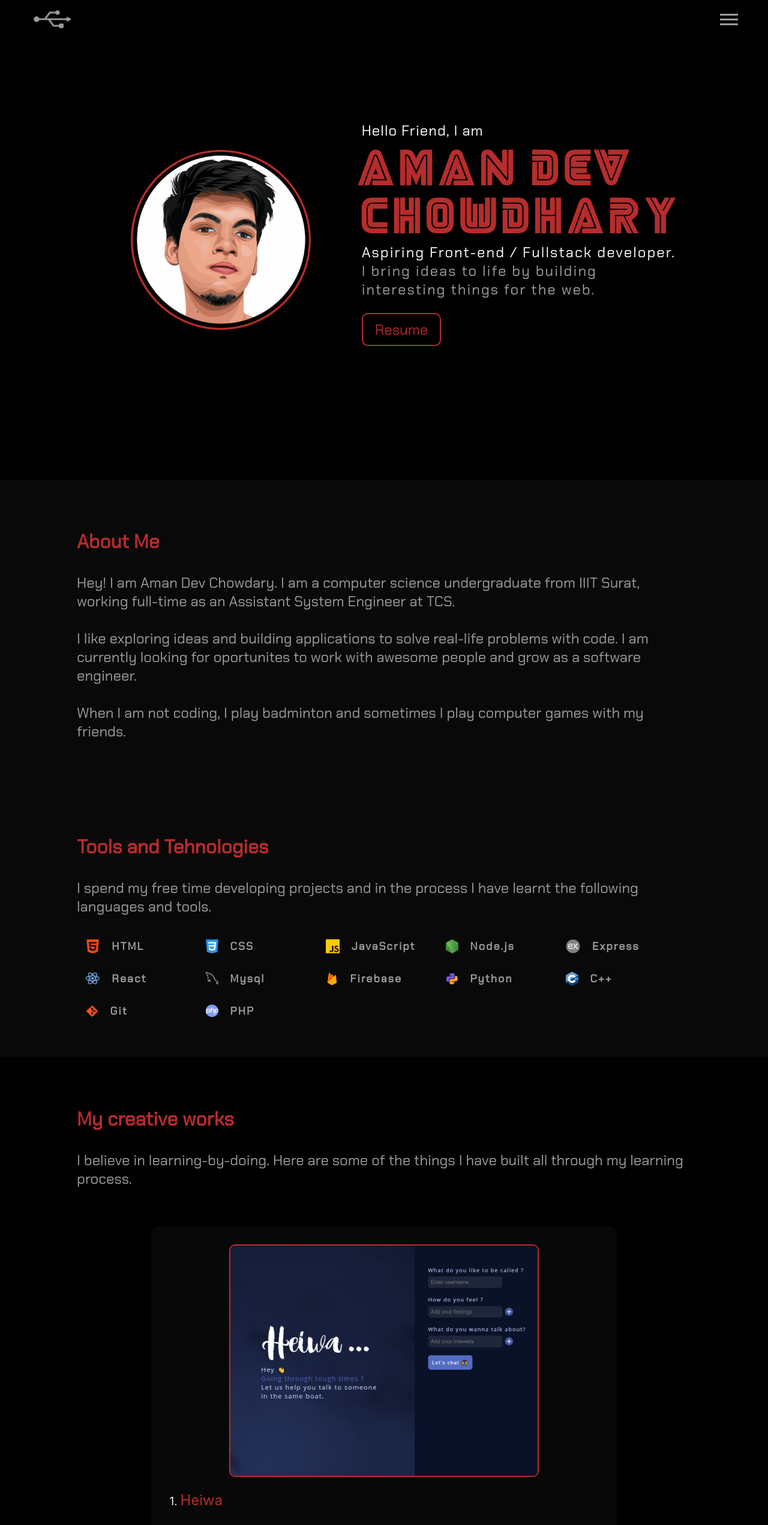
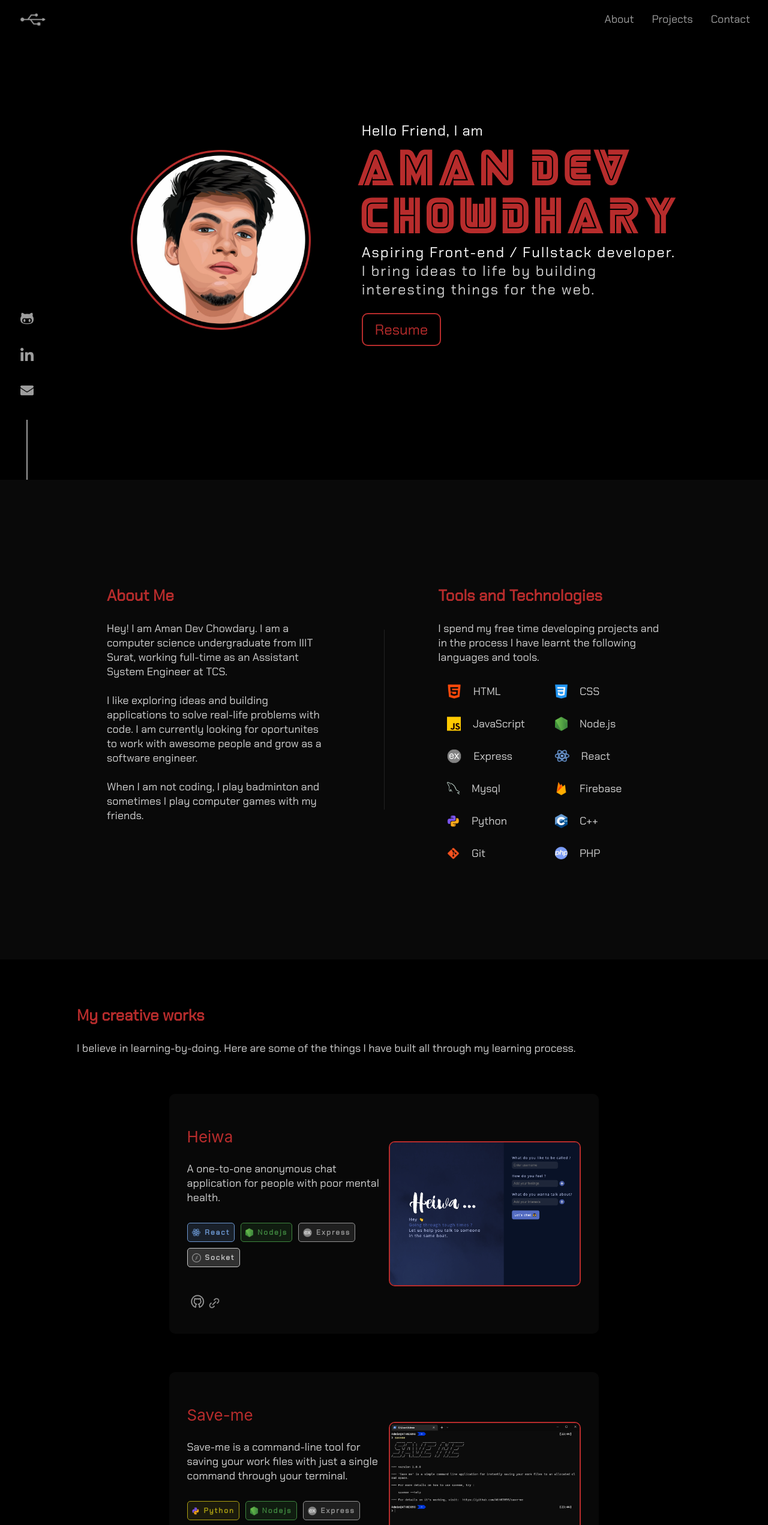
Before and after one commit to AthN3090/portfolio-athn, a React (Create React App) app: page / in a window 1280 px wide. Shown: the top 2543 px of the page at 60% size. Built offline with nearby package versions, Linux system fonts and the light colour scheme.

Commit message:
Font size and responsiveness improvvements

```diff
--- a/src/components/About/About.css
+++ b/src/components/About/About.css
@@ -29,34 +29,43 @@
 .skill-tag{
     font-family: "ChakraPetch";
     font-size: 18px;
-    font-weight: bold;
-    letter-spacing: 2px;
+
+
     padding: 10px 10px;
     /* border: white solid; */
     min-width: 180px;
     display: flex;
     align-items: center;
-    color:#9D9D9D
+    color:#d1d1d1;
 }
 .tag-img{
     height: 24px;
     margin: 5px 20px 5px 5px;
 }
 
-@media only screen and (max-width: 1400px){
+.devider{
+    background-color:#222222;
+     width:1px;
+     margin:150px 40px;
+}
+@media only screen and (max-width: 1024px){
     .intro-container{
-        flex-wrap:wrap;
-        width: 100%;
+        width: 90%;
     }
     .devider{
-        display: none;
+        width: 1px;
+        margin: 100px 0px;
     }
     .about, .tools{
         width: 80%;
     }
 
 }
-@media only screen and (max-width: 600px){
+@media only screen and (max-width: 768px){
+    .intro-container{
+        width: 100%;
+        flex-wrap: wrap;
+    }
     .skills{
         justify-content: space-between;
     }
@@ -65,5 +74,14 @@
         width: 40%;
         font-size: 3vw;
     }
+    .about{
+        margin: 0;
+    }
+    .tools{
+        margin:20px 0px;
+    }
+    .devider{
+        display: none;
+    }
 
 }
--- a/src/components/About/About.js
+++ b/src/components/About/About.js
@@ -16,19 +16,19 @@ function About() {
     <div className="about-container" id="about">
         <div className="intro-container">
             <div className="about">
-                <p style={{color:"#B72C2C", fontWeight: "bold" , fontSize:"32px", fontFamily:"ChakraPetch"}}>About Me</p>
-                <p style={{color:"#9D9D9D", fontSize:"24px", fontFamily:"ChakraPetch"}}>
+                <p style={{color:"#B72C2C", fontWeight: "bold" , fontSize:"26px", fontFamily:"ChakraPetch"}}>About Me</p>
+                <p style={{color:"#d1d1d1", fontSize:"18px", fontFamily:"ChakraPetch"}}>
                 Hey! I am Aman Dev Chowdary. I am a computer science undergraduate from IIIT Surat, working full-time as an Assistant System Engineer at TCS.
                 <br/><br/>I like exploring ideas and building applications to solve real-life problems with code.
                 I am currently looking for oportunites to work with awesome people and grow as a software engineer.
                 <br/><br/>When I am not coding, I play badminton and sometimes I play computer games with my friends.
                 </p>
             </div>
-            <div className="devider"style={{backgroundColor:"#222222", width:"1px", margin:"150px 40px" }}></div>
+            <div className="devider" ></div>
             <div className="tools">
-                <p style={{color:"#B72C2C", fontWeight: "bold" ,fontSize:"32px", fontFamily:"ChakraPetch"}}>
-                Tools and Tehnologies</p>
-                <p style={{color:"#9D9D9D", fontSize:"24px",fontFamily:"ChakraPetch"}}>
+                <p style={{color:"#B72C2C", fontWeight: "bold" ,fontSize:"26px", fontFamily:"ChakraPetch"}}>
+                Tools and Technologies</p>
+                <p style={{color:"#d1d1d1", fontSize:"18px",fontFamily:"ChakraPetch"}}>
                 I spend my free time developing projects and in the process I have learnt the following languages and tools.</p>
                 <div className="skills">
                     <div className="skill-tag">
--- a/src/components/Contact/Contact.css
+++ b/src/components/Contact/Contact.css
@@ -32,20 +32,21 @@
 }
 .getintouch{
     color:#B72C2C;
-    font-size:70px;
+    font-size:54px;
     font-family:"MrRobot";
-    margin:30px 30px;
+    margin:30px 0px;
     letter-spacing: 7px;
 }
 .getintouch-msg{
     color:#9D9D9D;
-     font-size:24px;
+     font-size:18px;
     font-family:"ChakraPetch";
     margin: 10px;
 }
 @media only screen and (max-width: 768px){
    .getintouch{
-    font-size: 10vw;
+        font-size: 6vw;
+        line-height: 7vw;
    }
    .contact-link{
     margin: 15px 30px;;
@@ -55,10 +56,20 @@
 
 @media only screen and (max-width: 600px){
     .getintouch{
-        font-size: 8vw;
+        font-size: 9vw;
+        line-height: 11vw;
+
        }
     .getintouch-msg{
-        font-size: 5vw;
+        font-size: 18px;
     }
+    .links-container2{
+        flex-direction: column;
+        align-items: center;
+    }
+    .contact-link{
+        width: 125px;
+        font-size: 16px;
+        }
 
 }
--- a/src/components/Contact/Contact.js
+++ b/src/components/Contact/Contact.js
@@ -8,20 +8,20 @@ function Contact() {
         <div className="contact-content">
             <p className="getintouch" >GET IN TOUCH</p>
             <p className="getintouch-msg" >
-                I'm currently exploring opportunites in <span style={{color:"#B72C2C", fontSize:"24px", fontFamily:"ChakraPetch"}}>Front-end Development.</span><br/>
+                I'm currently exploring opportunites in <span style={{color:"#B72C2C", fontSize:"18px", fontFamily:"ChakraPetch"}}>Front-end Development.</span><br/>
                 Feel free to reach out incase you have an opportunity for me or just want to say hi.
             </p>
             <div className="links-container2">
             <a href="https://github.com/AthN3090" className="contact-link">
-                <img src={github} style={{marginRight:"15px"}} height="32px" alt="github"></img>
+                <img src={github} style={{marginRight:"15px"}} height="18px" alt="github"></img>
                 Github
             </a>
             <a href="https://www.linkedin.com/in/athn3090/" className="contact-link">
-                <img src={linkedin} style={{marginRight:"15px"}} height="32px" alt="linkedin"></img>
+                <img src={linkedin} style={{marginRight:"15px"}} height="18px" alt="linkedin"></img>
                 Linkedin
             </a>
             <a href="mailto:amandevrishi12@gmail.com" className="contact-link">
-                <img src={mail}  style={{marginRight:"15px"}} height="32px" alt="mail"></img>
+                <img src={mail}  style={{marginRight:"15px"}} height="18px" alt="mail"></img>
                 Email
             </a>
             </div>
--- a/src/components/Home/Home.css
+++ b/src/components/Home/Home.css
@@ -5,6 +5,9 @@
     display: flex;
     justify-content: center;
     align-items: center;
+}
+.home-logo{
+    height: 300px;
 }
 .home-greeting{
     width: 60%;
@@ -46,7 +49,7 @@
     line-height:80px;
 }
 .tagline{
-    color:#9D9D9D;
+    color:#d1d1d1;
     font-size: 24px;
     margin-top: 0px;
     font-family: "ChakraPetch";
@@ -55,15 +58,15 @@
 .home-text{
     margin: 0px 5px;
 }
-@media only screen and (max-width: 1200px){
+@media only screen and (max-width: 1024px){
     .home-greeting img{
-        height: 25vw;
-        width: 25vw;
-        margin: 30px 80px 10px 80px;
+        height: 22vw;
+        width: 22vw;
+        margin: auto 50px;
     }
 
     .home-greeting{
-        flex-wrap: wrap;
+
     }
 
     .hello-msg{
@@ -77,8 +80,8 @@
 
     }
     .name{
-        font-size: 5vw;
-        line-height: 6vw;
+        font-size: 6vw;
+        line-height: 7vw;
     }
     .tagline{
         font-size: 2vw;
--- a/src/components/Home/Home.js
+++ b/src/components/Home/Home.js
@@ -6,7 +6,7 @@ function Home() {
     return (
         <div className='home-container' id="home">
             <div className='home-greeting'>
-                <img src={avatar} height = {"300px"} width={"300px"} alt="avatar" ></img>
+                <img className="home-logo" src={avatar} alt="avatar" ></img>
                 <div className='home-text'>
                     <p className="hello-msg">
                         {profile.main.greeting}
--- a/src/components/Links/Links.css
+++ b/src/components/Links/Links.css
@@ -5,10 +5,10 @@
     flex-direction: column;
     justify-content: space-between;
     position: fixed;
-    height: 300px;
+    height: 280px;
     width: 20px;
     bottom: 0px;
-    left: 50px;
+    left: 35px;
     align-items: center;
 }
 .vert-line{
@@ -18,7 +18,7 @@
 
 }
 
-@media only screen and (max-width:1400px){
+@media only screen and (max-width:768px){
     .links-container{
         display: none;
     }
--- a/src/components/Links/Links.js
+++ b/src/components/Links/Links.js
@@ -6,9 +6,9 @@ function Links() {
     return (
     <div className="links-container">
 
-        <a href="https://github.com/AthN3090/"><img src={github}  height="28px" alt="github"></img></a>
-        <a href="https://www.linkedin.com/in/athn3090/"><img src={linkedin} height="28px" alt="linkedin"></img></a>
-        <a href="mailto:amandevrishi12@gmail.com"><img src={mail} height="28px" alt="mail"></img></a>
+        <a href="https://github.com/AthN3090/"><img src={github}  height="22px" alt="github"></img></a>
+        <a href="https://www.linkedin.com/in/athn3090/"><img src={linkedin} height="22px" alt="linkedin"></img></a>
+        <a href="mailto:amandevrishi12@gmail.com"><img src={mail} height="22px" alt="mail"></img></a>
         <div className="vert-line"></div>
     </div> );
 }
--- a/src/components/Navigation/Navigation.css
+++ b/src/components/Navigation/Navigation.css
@@ -8,12 +8,14 @@
     position:fixed;
     top: 0px;
     left: 0px;
-
+    background-color: rgba(0, 0, 0, 0.7);
+    backdrop-filter: blur(10px);
 
 }
 .nav-logo{
-    width: 75px;
-    height: 75px;
+    width: 50px;
+    height: 50px;
+    background-size: contain;
     background-image: url(./usb.png);
     background-repeat: no-repeat;
     background-position: center;
@@ -22,11 +24,11 @@
     background-image: url(./usb-white.png);
 }
 .navbar a{
-    margin-left: 50px;
+    margin-left: 30px;
 
 }
 .nav-options{
-    margin-right:40px;
+    margin-right:30px;
     display: flex;
     justify-content: space-evenly;
 
@@ -34,7 +36,7 @@
 .option{
 
     font-family: "ChakraPetch";
-    font-size: 24px;
+    font-size: 18px;
     list-style: none;
 }
 .navbar li a {
@@ -79,7 +81,7 @@
 }
 
 
-@media only screen and (max-width: 1400px) {
+@media only screen and (max-width: 768px) {
     .hamburger{
         height: 100%;
         display: flex;
@@ -116,7 +118,7 @@
     }
 }
 
-@media only screen and (max-width: 760px){
+@media only screen and (max-width: 768px){
     .nav-options{
         width: 100%;
         right: -100%;
--- a/src/components/Projects/Project.css
+++ b/src/components/Projects/Project.css
@@ -32,25 +32,25 @@
 
 .project-section-title{
     color: #B72C2C;
-    font-size: 32px;
+    font-size: 26px;
     font-weight: bold;
     font-family: "ChakraPetch";
 }
 .project-section-description{
-    color:#9D9D9D;
-    font-size: 24px;
+    color:#d1d1d1;
+    font-size: 18px;
     font-family: "ChakraPetch";
 }
 .project-details{
     margin-right: 10px;
-    font-size: 24px;
+    font-size: 26px;
 
 }
 .project-description{
 
     font-family: "ChakraPetch";
-    font-size: 20px;
-    color: white;
+    font-size: 18px;
+    color: #d1d1d1 ;
     /* border: 2px solid #9D9D9D ; */
     border-radius: 5px;
     /* background-color: black; */
@@ -141,12 +141,11 @@
 }
 
 .project-card{
-    flex-direction: column-reverse;
     justify-content: center;
 }
 
 .project-img{
-    width: 40vw;
+    width:25vw;
 }
 .project-img-container{
     display: flex;
@@ -160,6 +159,11 @@
 }
 
 @media only screen and (max-width: 900px){
+    .project-section{
+        width: 80%;
+        margin: 0;
+
+    }
     .project-card{
         flex-direction: column-reverse;
         width: 100%;
--- a/src/components/Projects/Project.js
+++ b/src/components/Projects/Project.js
@@ -31,7 +31,7 @@ function Project() {
             <div className="card-container">
             <div className="project-card">
                     <div className="project-details">
-                    <p style={{color:"#B72C2C", }}><span style={{color:"white" ,fontSize:"18px"}}>1.  </span>Heiwa</p>
+                    <p style={{color:"#B72C2C", }}>Heiwa</p>
                         <div className="project-description ">
                         A one-to-one anonymous chat application for people with poor mental health.
                         </div>
@@ -60,7 +60,7 @@ function Project() {
                 </div>
                 <div className="project-card">
                     <div className="project-details">
-                    <p style={{color:"#B72C2C", }}><span style={{color:"white" ,fontSize:"18px"}}>1.  </span>Save-me</p>
+                    <p style={{color:"#B72C2C", }}>Save-me</p>
                         <div className="project-description ">
                         Save-me is a command-line tool for saving your work files with just a single command through your terminal.
                         </div>
@@ -89,7 +89,7 @@ function Project() {
                 </div>
                 <div className="project-card">
                     <div className="project-details">
-                    <p style={{color:"#B72C2C", }}><span style={{color:"white" ,fontSize:"18px"}}>1.  </span>Minesweeper React</p>
+                    <p style={{color:"#B72C2C", }}>Minesweeper React</p>
                         <div className="project-description ">
                         An implementation of the classic minesweeper game with React.
                         </div>
--- a/src/index.css
+++ b/src/index.css
@@ -1,3 +1,6 @@
+*{
+  box-sizing: border-box;
+}
 body {
   height: 100vh;
   margin: 0;
```
